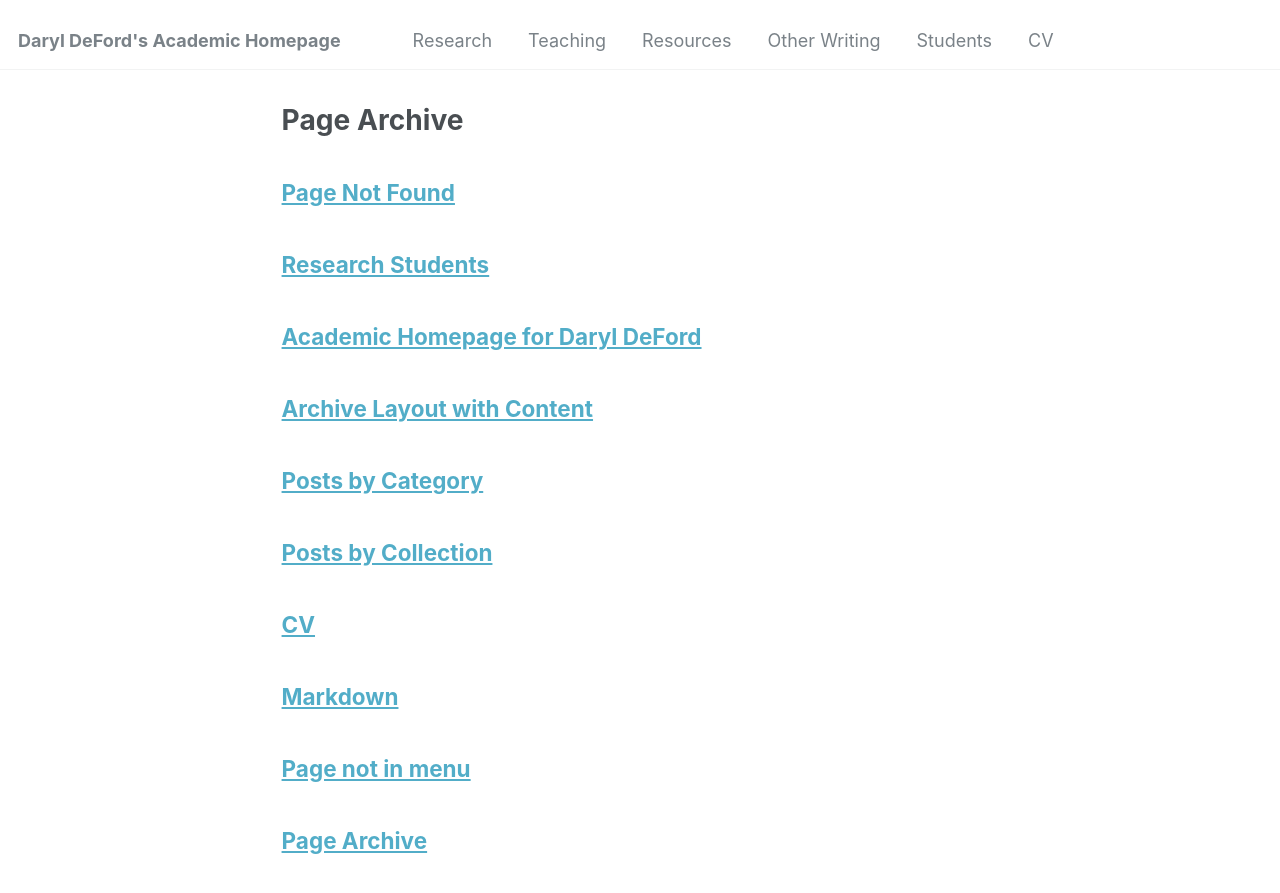
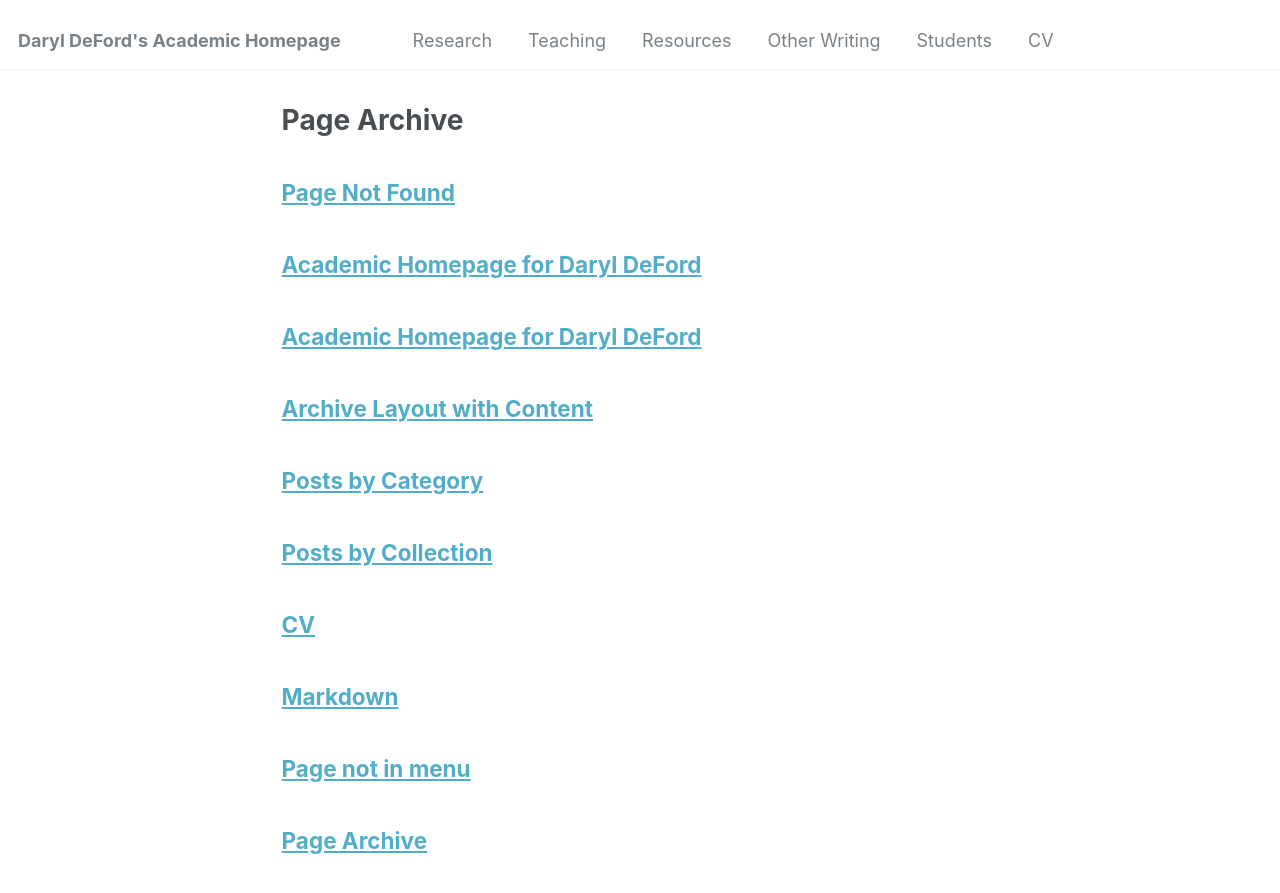
Before and after one commit to drdeford/drdeford.github.io, a Jekyll site: the page built from _pages/page-archive.html, in a window 1280 px wide and 900 px high. Shown: the top 893 px of the window. Built offline with Jekyll 4.4.1, drawn with Linux system fonts in a browser that asks for light colours.

Commit message:
Update and rename Students.html to Students.md

```diff
--- a/_pages/Students.html
+++ b/_pages/Students.md
@@ -1,7 +1,10 @@
 ---
-layout: archive
-title: "Research Students"
+permalink: /Students.md
+title: "Academic Homepage for Daryl DeFord"
 author_profile: true
+redirect_from:
+  - /Students/
+  - /Students.html
 ---
 
 At WSU I have had the opportunity to mentor research students at all levels, on a wide variety of project topics broadly aligned with my research interests.
```
